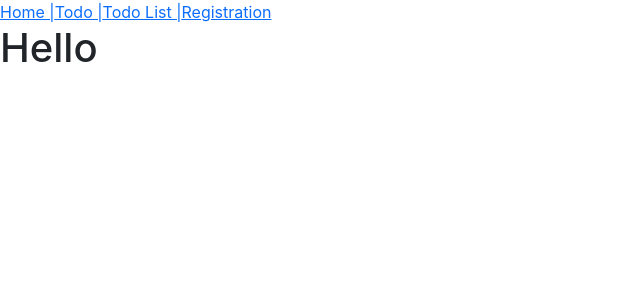
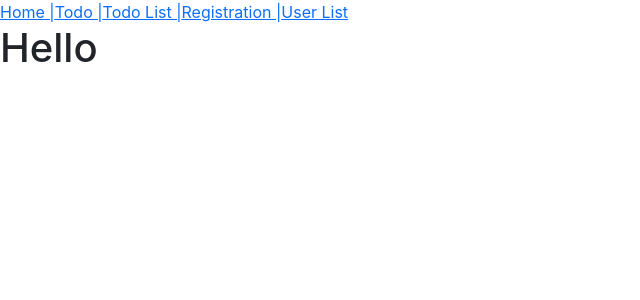
Before and after one commit to mayuri-patade/fourth-react-app, a React (Create React App) app: page / in a window 1280 px wide. Shown: the top 300 px of the page, without its empty margins (0-640 px from the left). Built offline with nearby package versions, Linux system fonts and the light colour scheme; the HTML template or start-up script is replaced by a standard one.

Commit message:
userlist

```diff
--- a/src/App.js
+++ b/src/App.js
@@ -3,6 +3,7 @@ import MyTodo from "./pages/MyTodo";
 import MyRegistration from "./pages/MyRegistration";
 import MyNavigationLinks from "./pages/MyNavigationLinks";
 import MyTodoList from "./pages/MyTodoList";
+import MyUserList from "./pages/MyUserList";
 
 function App() {
   return (
@@ -17,6 +18,7 @@ function App() {
           <Route path="/todo" element={<MyTodo />} />
           <Route path="/todo-list" element={<MyTodoList />} />
           <Route path="/registration" element={<MyRegistration />} />
+          <Route path="/user-list" element={<MyUserList />} />
           <Route path="*" element={<h1>Page Not Found</h1>} />
         </Routes>
       </BrowserRouter>
--- a/src/pages/MyNavigationLinks.js
+++ b/src/pages/MyNavigationLinks.js
@@ -6,7 +6,8 @@ function MyNavigationLinks() {
       <Link to={"/home"}>Home |</Link>
       <Link to={"/todo"}>Todo |</Link>
       <Link to={"/todo-list"}>Todo List |</Link>
-      <Link to={"/registration"}>Registration</Link>
+      <Link to={"/registration"}>Registration |</Link>
+      <Link to={"/user-list"}>User List</Link>
     </>
   );
 }
--- /dev/null
+++ b/src/pages/MyUserList.js
@@ -0,0 +1,33 @@
+import { useEffect, useState } from "react";
+
+function MyUserList() {
+  const [userList, setUserList] = useState([]);
+
+  useEffect(() => {
+    getAllUserAction();
+  }, []);
+
+  const getAllUserAction = async () => {
+    let url = `http://localhost:4000/find-all-user`;
+    let res = await fetch(url);
+    let list = await res.json();
+
+    setUserList([...list]);
+  };
+
+  return (
+    <>
+      <h1>User List</h1>
+
+      {userList.map((item) => (
+        <>
+          <div>
+            {item.username} {item.password} {item.email} {item.mobile}
+          </div>
+        </>
+      ))}
+    </>
+  );
+}
+
+export default MyUserList;
```
